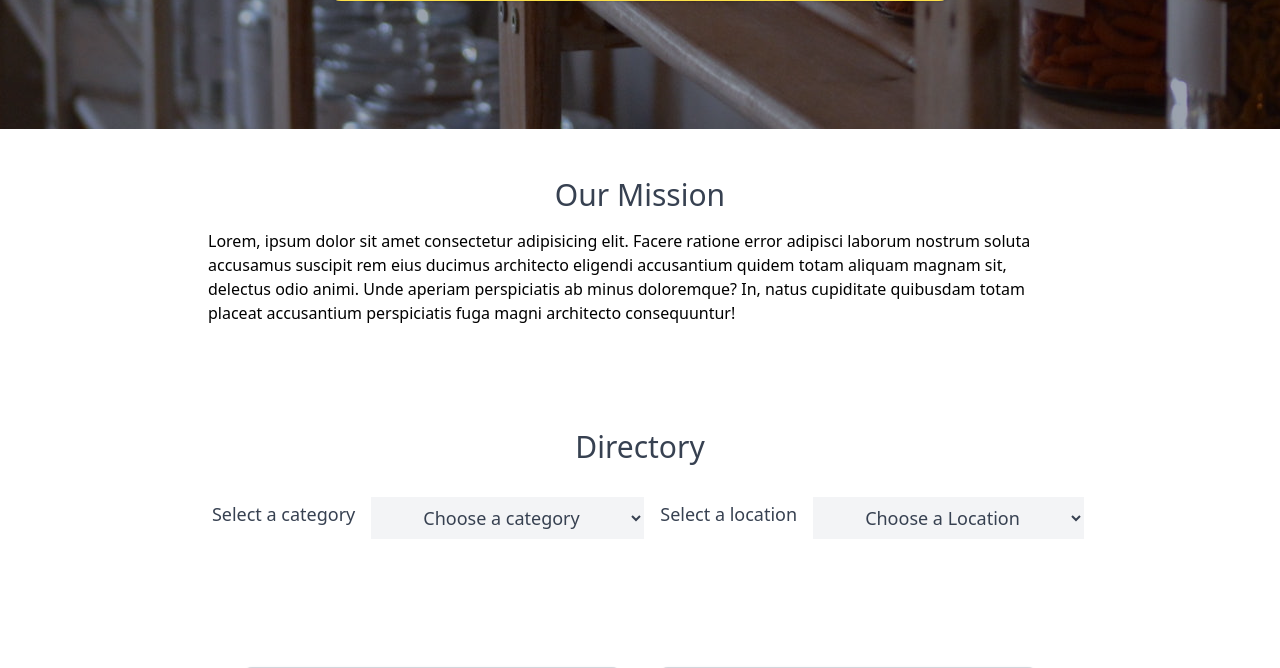
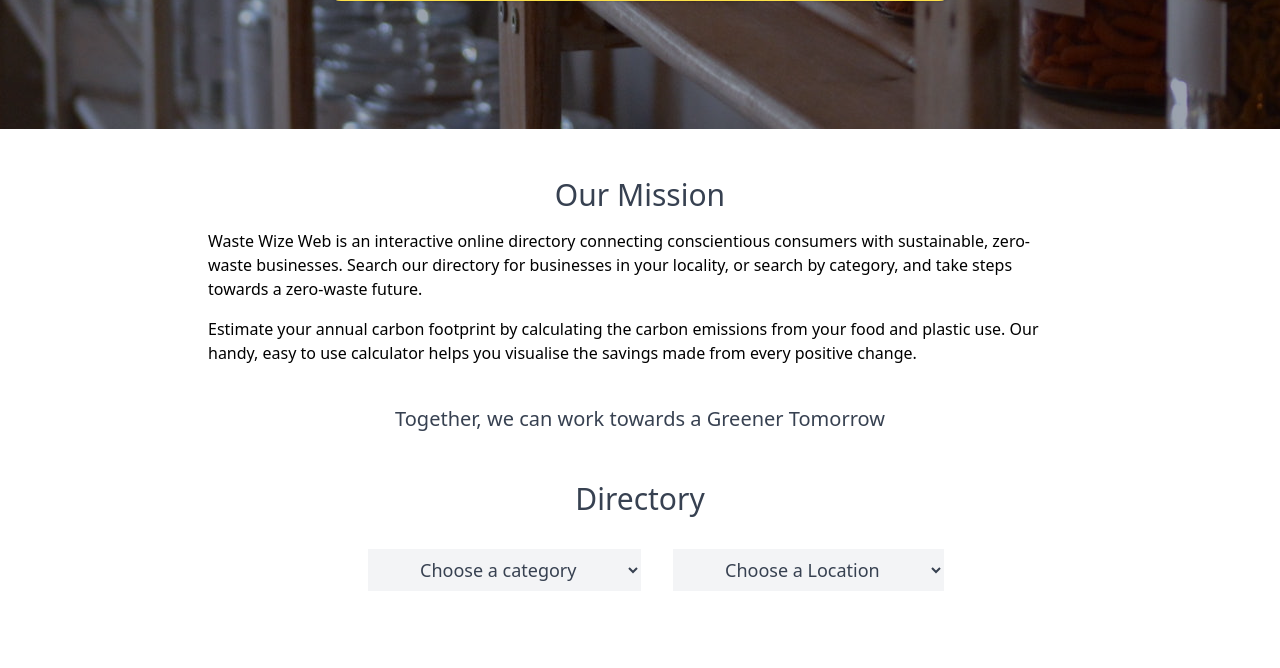
Before and after one commit to MoniMurray/september_hackathon_team7, a Django app: page / in a window 1280 px wide. Shown: the part 635-1303 px from the top of the page. Run offline with Django 3.2, Linux system fonts and the light colour scheme; style sheets or scripts are compiled from the project's sources; some libraries are stand-ins or nearby versions.

Commit message:
Replace lorem ipsum, style, change calculator view 'name'

```diff
--- a/calculator/urls.py
+++ b/calculator/urls.py
@@ -2,5 +2,5 @@ from django.urls import path
 from . import views
 
 urlpatterns = [
-    path('', views.view_calculator, name='view_calculator'),
+    path('', views.view_calculator, name='calculator'),
 ]
--- a/templates/home.html
+++ b/templates/home.html
@@ -32,15 +32,22 @@
 </div>
 
 <!--Mission statement -->
-<div class="m-auto flex max-w-4xl flex-col items-center justify-center pb-20">
+<div class="m-auto flex max-w-4xl flex-col items-center justify-center">
   <h2 class="pb-4 pt-12 text-center text-3xl text-gray-700">Our Mission</h2>
-  <p class="px-4">
-    Lorem, ipsum dolor sit amet consectetur adipisicing elit. Facere ratione
-    error adipisci laborum nostrum soluta accusamus suscipit rem eius ducimus
-    architecto eligendi accusantium quidem totam aliquam magnam sit, delectus
-    odio animi. Unde aperiam perspiciatis ab minus doloremque? In, natus
-    cupiditate quibusdam totam placeat accusantium perspiciatis fuga magni
-    architecto consequuntur!
+  <p class="px-4">Waste Wize Web is an interactive online directory
+    connecting conscientious consumers with sustainable, zero-waste
+    businesses. Search our directory for businesses in your locality,
+    or search by category, and take steps towards a zero-waste future.<br>
+
+  </p>
+  <p class="px-4 py-4">Estimate your annual carbon footprint by calculating
+    the carbon emissions from your food and plastic use.
+    Our handy, easy to use <a href="{% url 'calculator' %}">calculator</a>
+    helps you visualise the savings made from every positive change.<br>
+
+  </p>
+  <p class="px-4 py-6 text-xl text-gray-700">
+    Together, we can work towards a Greener Tomorrow
   </p>
 </div>
 
@@ -51,7 +58,7 @@
   <div class="lg:flex lg:justify-center">
     <div class="flex items-center justify-center py-4">
       <label for="categories" class="mb-2 block px-4 text-lg text-gray-700"
-        >Select a category</label
+        ></label
       >
       <select
         id="categories"
@@ -65,7 +72,7 @@
     </div>
     <div class="flex items-center justify-center">
       <label for="locations" class="mb-2 block px-4 text-lg text-gray-700"
-        >Select a location</label
+        ></label
       >
       <select
         id="locations"
--- a/templates/partials/nav.html
+++ b/templates/partials/nav.html
@@ -74,7 +74,7 @@
       <li class="mr-3 text-right">
         <a
           class="hover:text-underline inline-block px-4 py-2  font-bold text-3xl text-gray-100 no-underline hover:text-yellow-600"
-          href="{% url 'view_calculator' %}"
+          href="{% url 'calculator' %}"
           @click="isOpen = false"
           >Calculator
         </a>
--- a/wastewizeweb/settings.py
+++ b/wastewizeweb/settings.py
@@ -39,8 +39,7 @@ ALLOWED_HOSTS = [
     "127.0.0.1",
     "localhost",
     "wastewizeweb-b57952658889.herokuapp.com",
-    '8000-monimurray-septemberhac-2y940kvptli.ws-eu104.gitpod.io',
-
+    '8000-monimurray-septemberhac-wkzdlo59zm4.ws-eu104.gitpod.io',
     '8000-obione84-septemberhacka-3vtpuvobe32.ws-eu104.gitpod.io',
 
 ]
```
Also changed, not shown: db.sqlite3, shop_directory/migrations/0002_alter_category_options.py (added).
